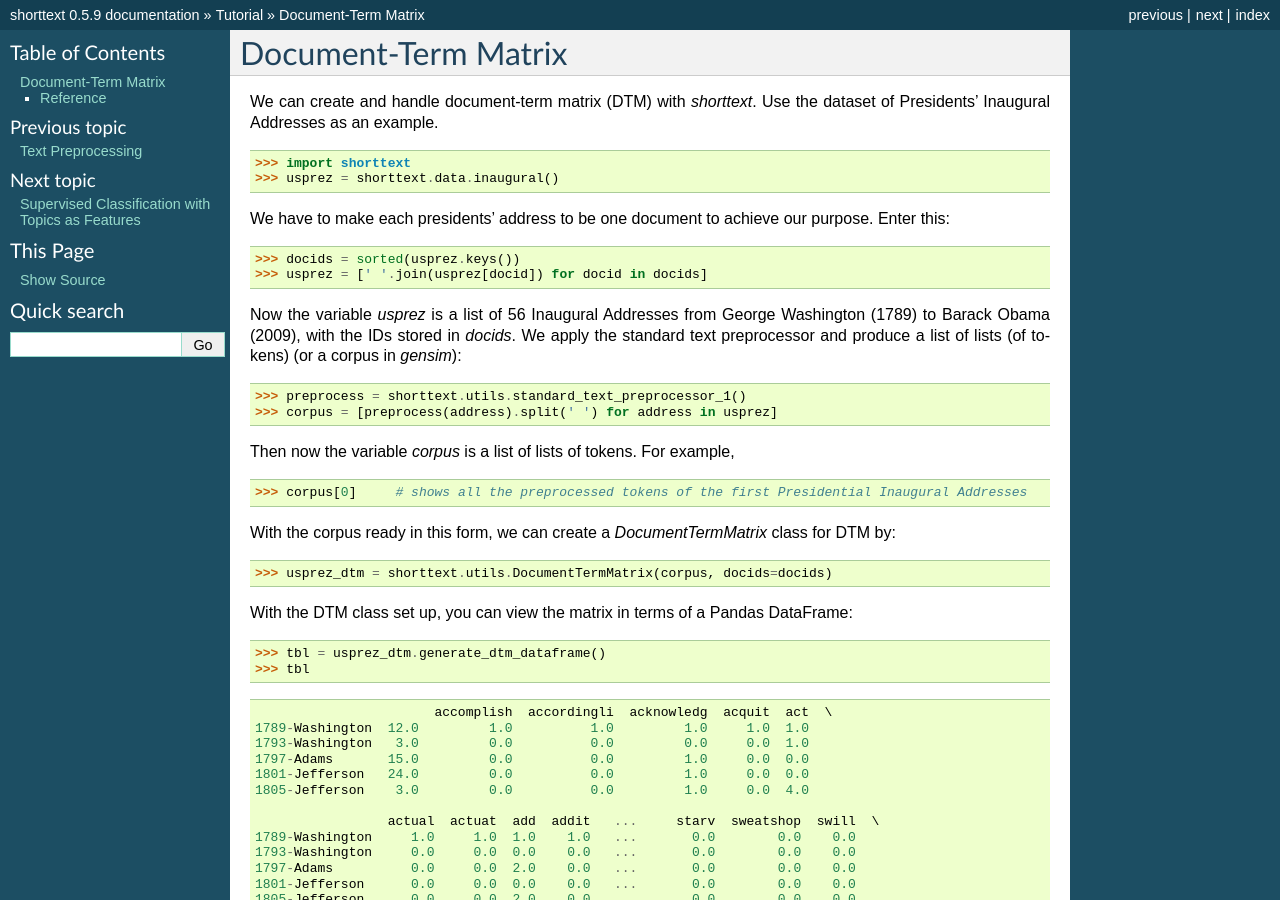
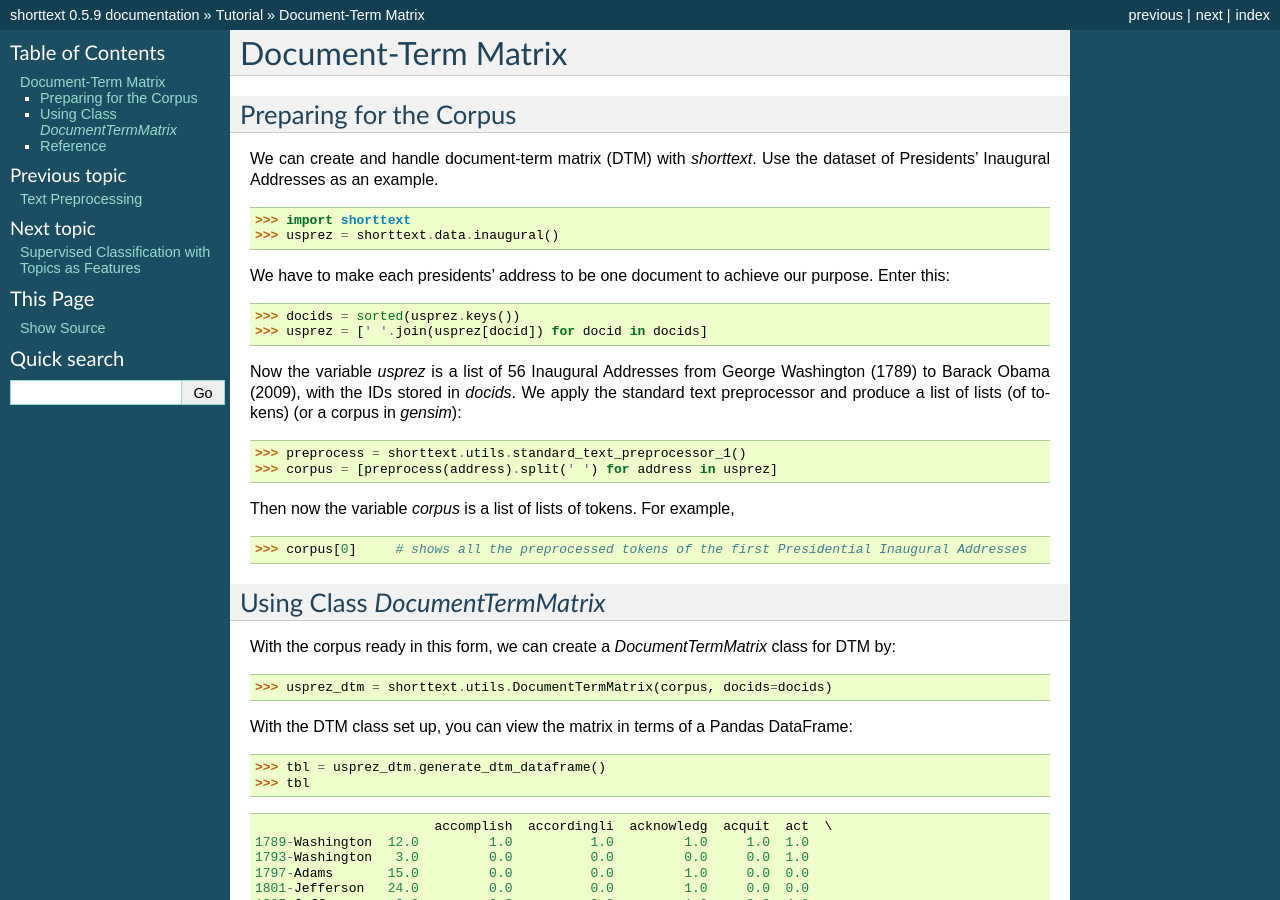
Before and after one commit to stephenhky/PyShortTextCategorization, a Sphinx documentation site: the page built from docs/tutorial_dtm.rst, in a window 1280 px wide and 900 px high. Built offline with Sphinx 7.4.7, drawn with Linux system fonts in a browser that asks for light colours.

Commit message:
adding title

```diff
--- a/docs/tutorial_dtm.rst
+++ b/docs/tutorial_dtm.rst
@@ -1,5 +1,8 @@
 Document-Term Matrix
 ====================
+
+Preparing for the Corpus
+------------------------
 
 We can create and handle document-term matrix (DTM) with `shorttext`. Use the dataset of Presidents'
 Inaugural Addresses as an example.
@@ -22,6 +25,9 @@ produce a list of lists (of tokens) (or a corpus in `gensim`):
 Then now the variable `corpus` is a list of lists of tokens. For example,
 
 >>> corpus[0]     # shows all the preprocessed tokens of the first Presidential Inaugural Addresses
+
+Using Class `DocumentTermMatrix`
+--------------------------------
 
 With the corpus ready in this form, we can create a `DocumentTermMatrix` class for DTM by:
 
```
